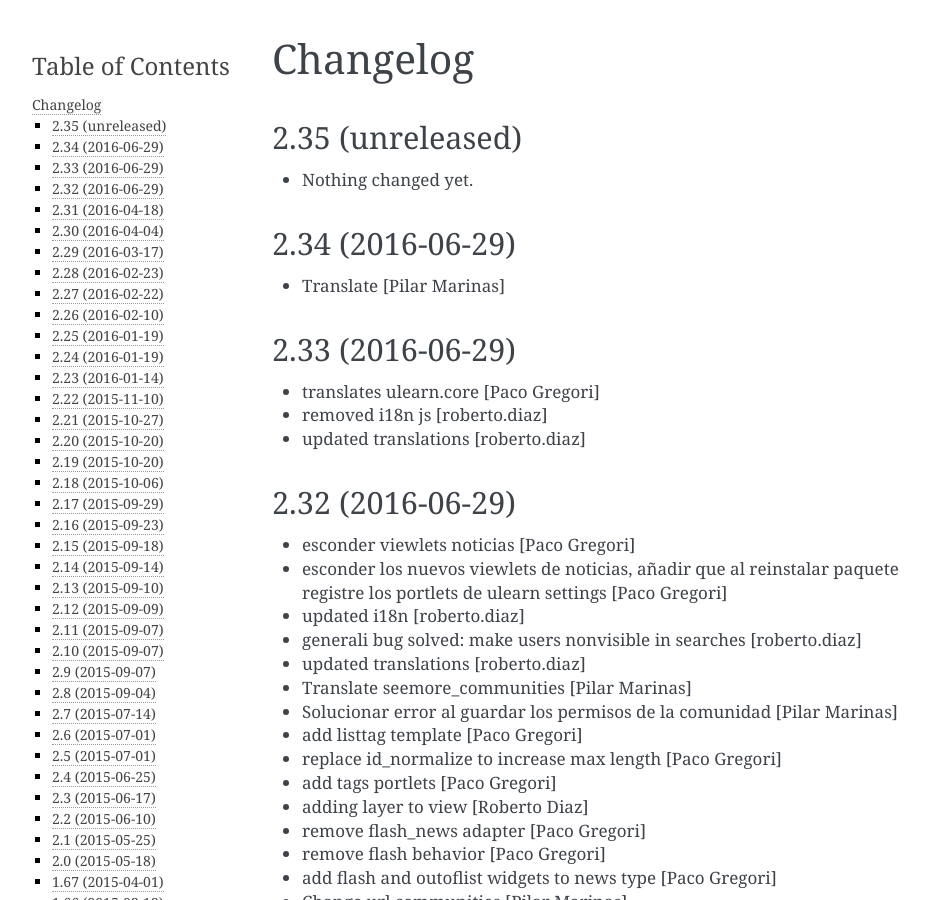
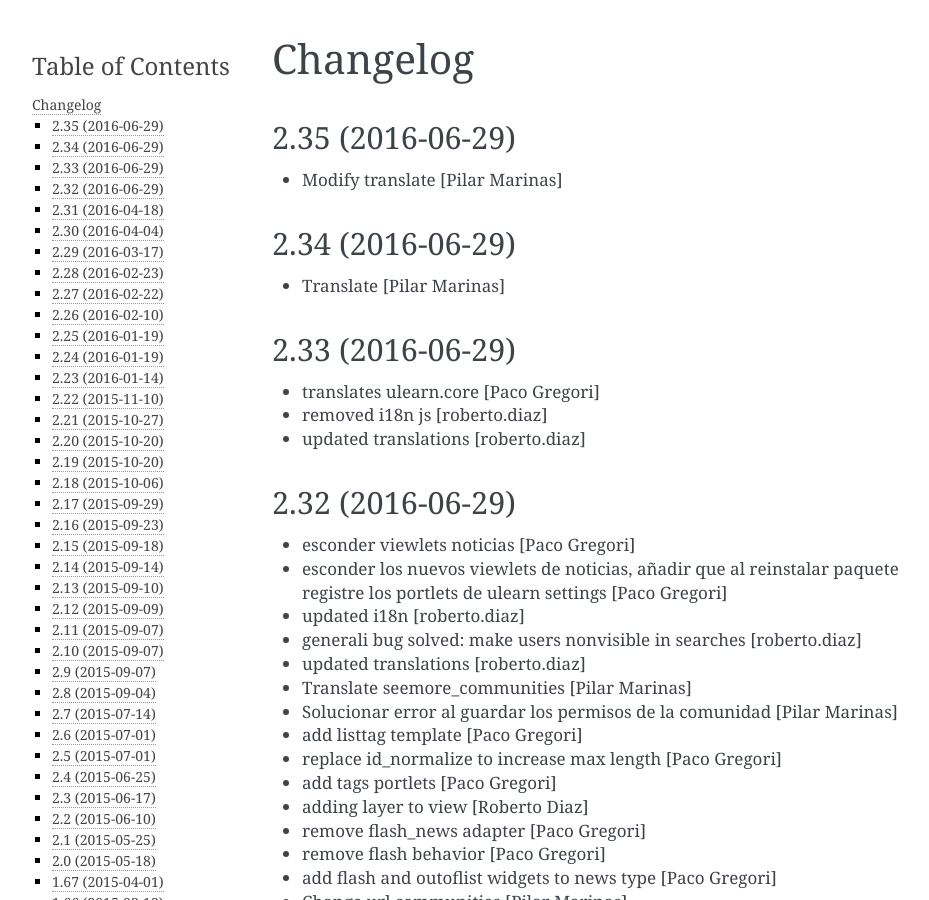
Before and after one commit to UPCnet/ulearn.core, a Sphinx documentation site: the page built from docs/HISTORY.rst, in a window 1280 px wide and 900 px high. Shown: the whole window, without its empty margins (148-1077 px from the left). Built offline with Sphinx 7.4.7, drawn with Linux system fonts in a browser that asks for light colours; pages that are not in the unit, such as notebooks, are missing from menus.

Commit message:
Preparing release 2.35

```diff
--- a/docs/HISTORY.rst
+++ b/docs/HISTORY.rst
@@ -1,11 +1,10 @@
 Changelog
 =========
 
-2.35 (unreleased)
+2.35 (2016-06-29)
 -----------------
 
-- Nothing changed yet.
-
+* Modify translate [Pilar Marinas]
 
 2.34 (2016-06-29)
 -----------------
--- a/setup.py
+++ b/setup.py
@@ -1,7 +1,7 @@
 from setuptools import setup, find_packages
 import os
 
-version = '2.35.dev0'
+version = '2.35'
 
 README = open('README.rst').read()
 HISTORY = open(os.path.join('docs', 'HISTORY.rst')).read()
```
